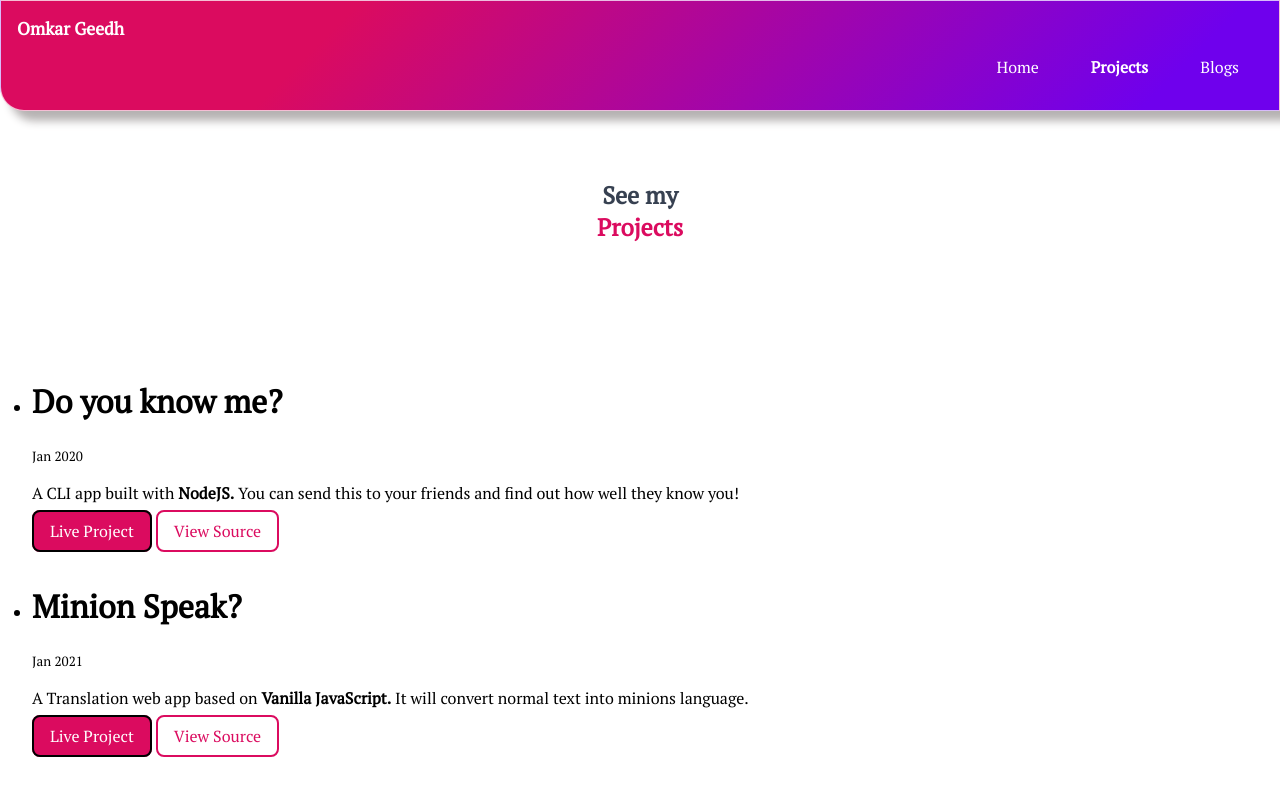
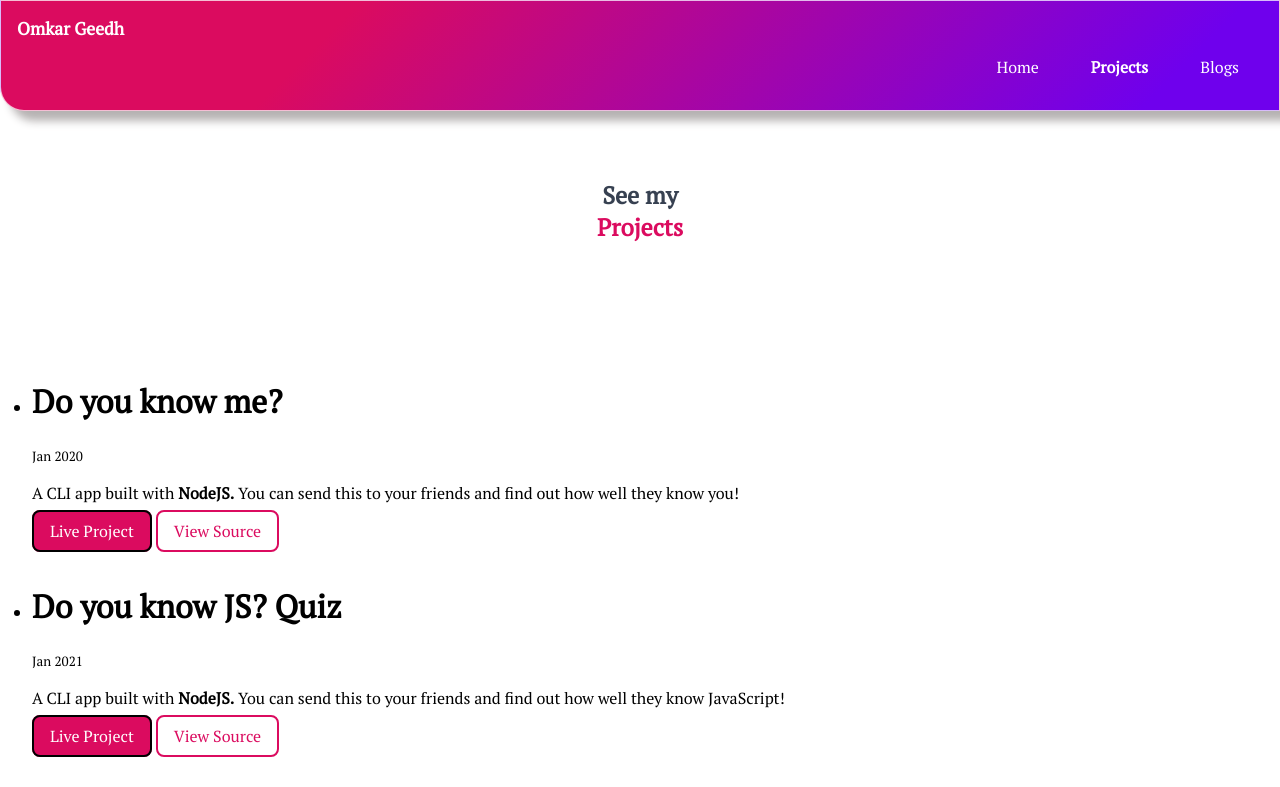
Before and after one commit to OmkarGeedh/portfolio, a plain HTML site: page project.html in a window 1280 px wide. Shown: the top 787 px of the page. Drawn offline with Linux system fonts and the light colour scheme.

Commit message:
Update project.html

```diff
--- a/project.html
+++ b/project.html
@@ -36,6 +36,17 @@
             <a class = "link link-secondary" href = "https://github.com/OmkarGeedh/Do-you-know-me-">View Source</a>
         </li>
         <br/>
+        <li>
+            <h1>Do you know JS? Quiz</h1>
+            <small>Jan 2021</small>
+            <p>A CLI app built with <strong>NodeJS.</strong> You can
+                send this to your friends and find out
+                how well they know JavaScript!
+            </p>
+            <a class = "link link-primary" href = "https://repl.it/@omkargeedh2001/DoYouKnowJS?embed=1&output=1#index.js">Live Project</a>
+            <a class = "link link-secondary" href = "https://github.com/OmkarGeedh/DoYouKnowJS">View Source</a>
+        </li>
+        <br>
 
         <li>
             <h1>Minion Speak?</h1>
```
